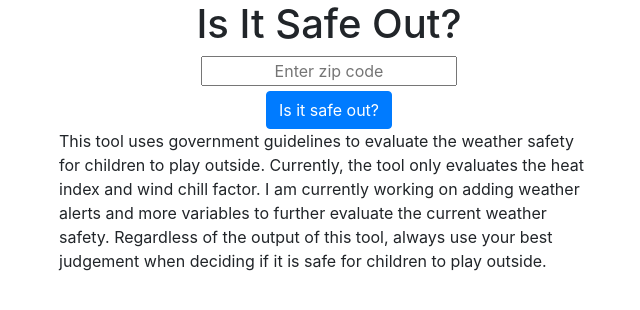
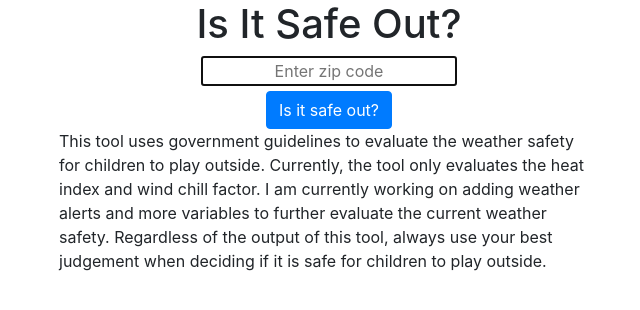
Before and after one commit to DJKullas/is-it-safe-out, an Angular app: page / in a window 1280 px wide. Shown: the top 310 px of the page, without its empty margins (311-951 px from the left). Built offline with nearby package versions, Linux system fonts and the light colour scheme.

Commit message:
can press enter to submit

```diff
--- a/package.json
+++ b/package.json
@@ -8,7 +8,8 @@
     "test": "ng test",
     "lint": "ng lint",
     "e2e": "ng e2e",
-    "postinstall": "ng build --output-path dist/is-it-safe-out"
+    "postinstall": "ng build --output-path dist/is-it-safe-out",
+    "go": "ng build && heroku local"
   },
   "private": true,
   "dependencies": {
--- a/src/app/weather/safety.enum.ts
+++ b/src/app/weather/safety.enum.ts
@@ -1,5 +1,6 @@
 export enum SafetyLevel {
     Green = "Green",
     Yellow = "Yellow",
-    Red = "Red"
+    Red = "Red",
+    Error = "Error"
 }
--- a/src/app/weather/weather.component.html
+++ b/src/app/weather/weather.component.html
@@ -4,12 +4,15 @@
       <div class="text-center">
         <h1>Is It Safe Out?</h1>
       </div>
-        <div class="text-center zip-code-input">
-            <input [(ngModel)]="zipCode" type="text" maxlength="5" class="zip-code" placeholder="Enter zip code">
+        <form (ngSubmit)="isItSafe()">
+          <div class="text-center zip-code-input">
+              <input name="zipCode" [(ngModel)]="zipCode" type="text" maxlength="5" autofocus="autofocus" class="zip-code" placeholder="Enter zip code">
+            </div>
+          <div class="text-center">
+                <button type="submit" class="btn btn-primary">Is it safe out?</button>
           </div>
-        <div class="text-center">
-              <button (click)="isItSafe()" type="button" class="btn btn-primary">Is it safe out?</button>
-        </div>
+        </form>
+
       <div *ngIf="safetyLevel == null">
         <p>
             This tool uses government guidelines to evaluate the weather safety for children to
@@ -82,5 +85,10 @@
                 have plenty of fluids. Child care providers must be vigilant about maximum protection of children.
             </p>
           </div>
+          <div *ngIf="safetyLevel == 'Error'" [@fadeIn]>
+            <p>
+              The zip code entered was invalid. Please enter a valid zip code and try again.
+            </p>
+          </div>
   <div class="col-md-3"></div>
 </div>
--- a/src/app/weather/weather.component.ts
+++ b/src/app/weather/weather.component.ts
@@ -1,7 +1,7 @@
 import { Component, OnInit } from '@angular/core';
 import { WeatherService } from '../weather.service';
 import { SafetyLevel } from './safety.enum';
-import {style, state, animate, transition, trigger} from '@angular/animations';
+import { style, state, animate, transition, trigger } from '@angular/animations';
 
 @Component({
   selector: 'app-weather',
@@ -87,7 +87,11 @@ export class WeatherComponent implements OnInit {
       this.humidity = weather.main.humidity;
       this.windSpeed = weather.wind.speed;
       this.safetyCheck();
-      });
+      },
+    error => {
+      console.log("DEF");
+      this.safetyLevel = SafetyLevel.Error;
+    });
   }
 
   ngOnInit() {
```
Also changed, not shown: 1 other file (tests, documents, lock files or other folders).
